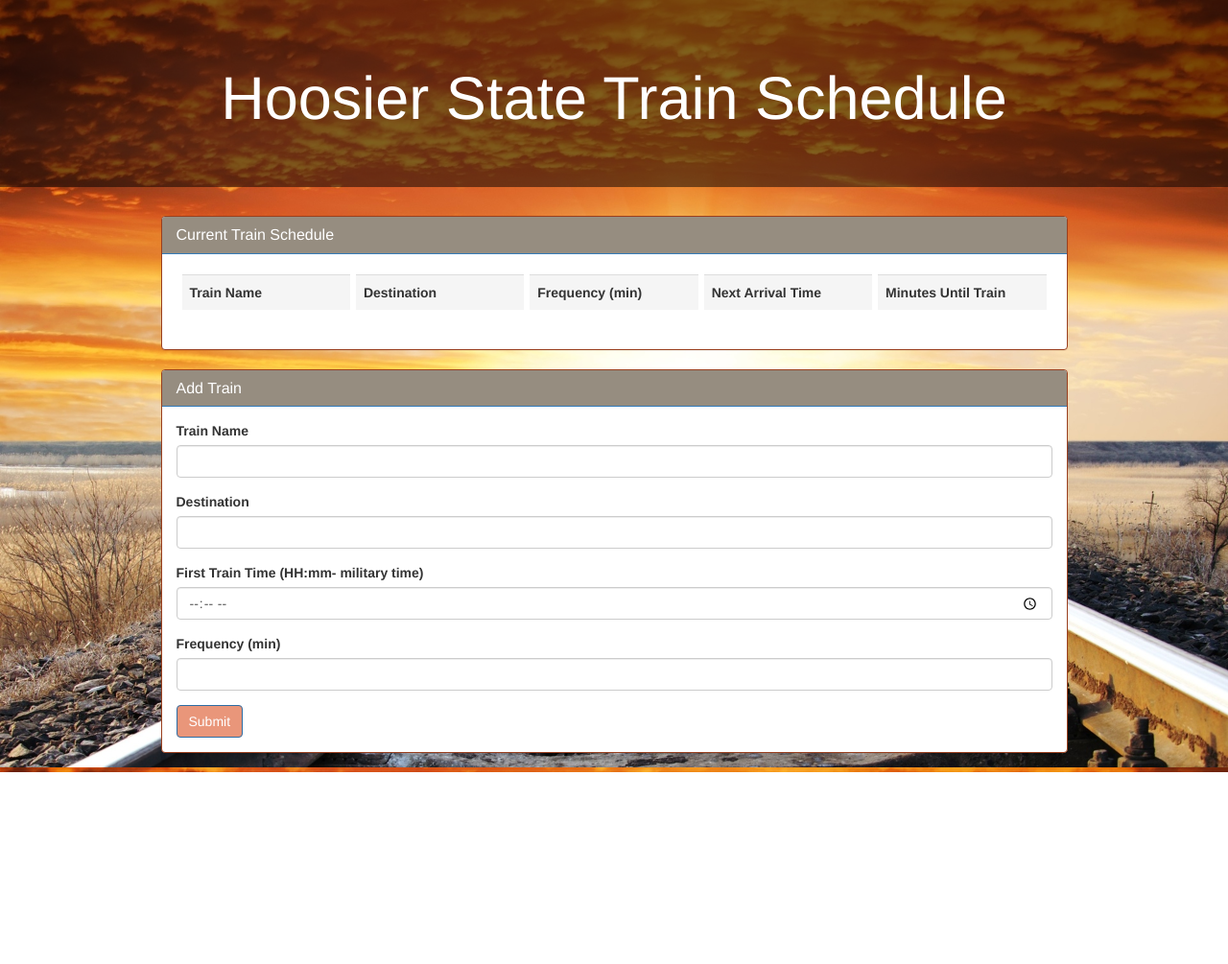
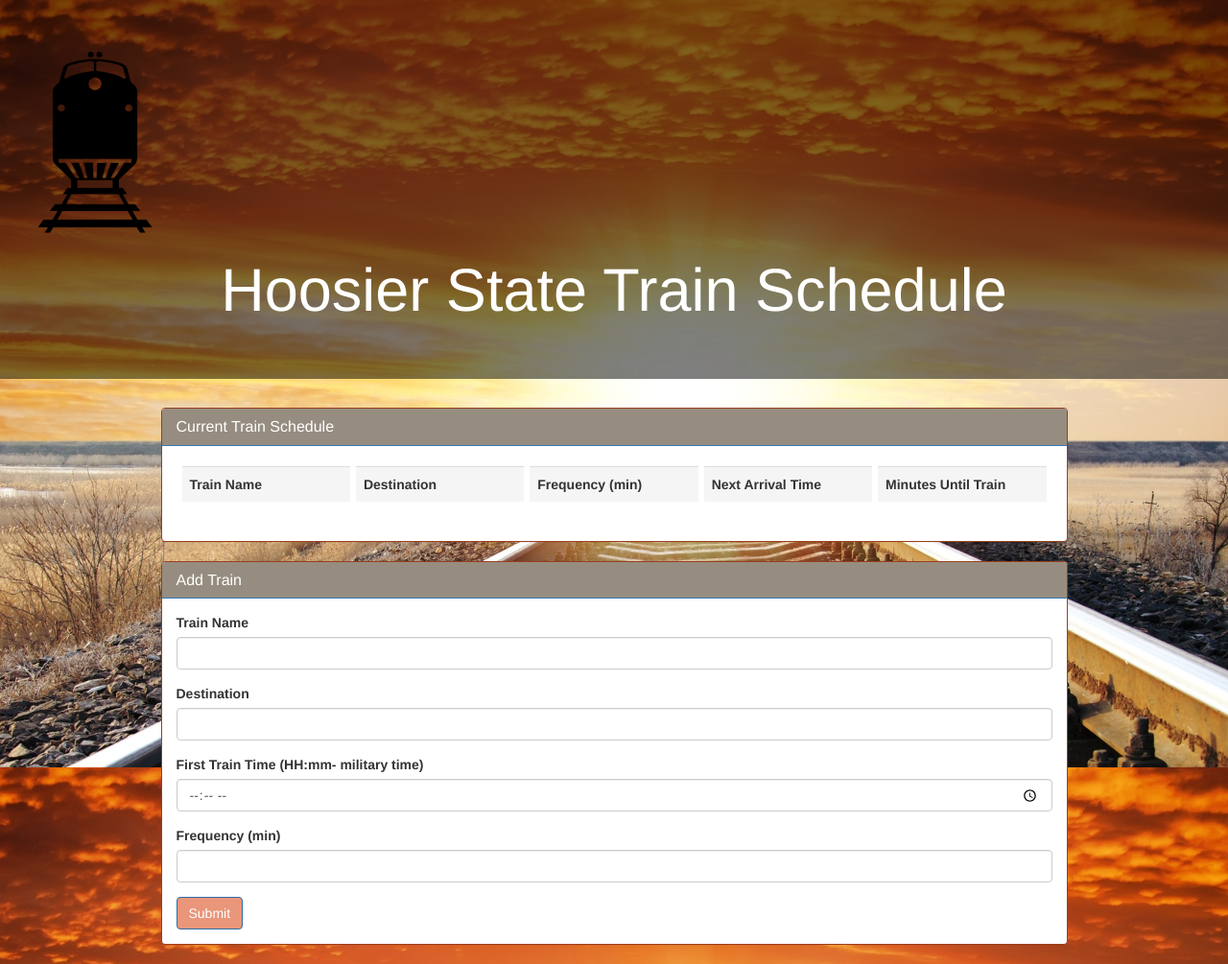
Before and after one commit to phatyou/train-homework, a plain HTML site: page index.html in a window 1280 px wide. Shown: the whole page at 96% size. Before the commit the page ends 805 px from the top, so only its background shows below. Drawn offline with nearby package versions, Linux system fonts and the light colour scheme; no server answers.

Commit message:
Update index.html

```diff
--- a/index.html
+++ b/index.html
@@ -20,7 +20,7 @@
     <body>
     <!-- "Bootstrap" Jumbotron -->
       <div class="jumbotron">
-        <!-- <img src="assets/images/noun_3809.png" alt="some_text" style="width:200px"> -->
+        <img src="assets/images/noun_3809.png" alt="some_text" style="width:200px">
         <h1 class="text-center">Hoosier State Train Schedule</h1>
       </div>
 
```
